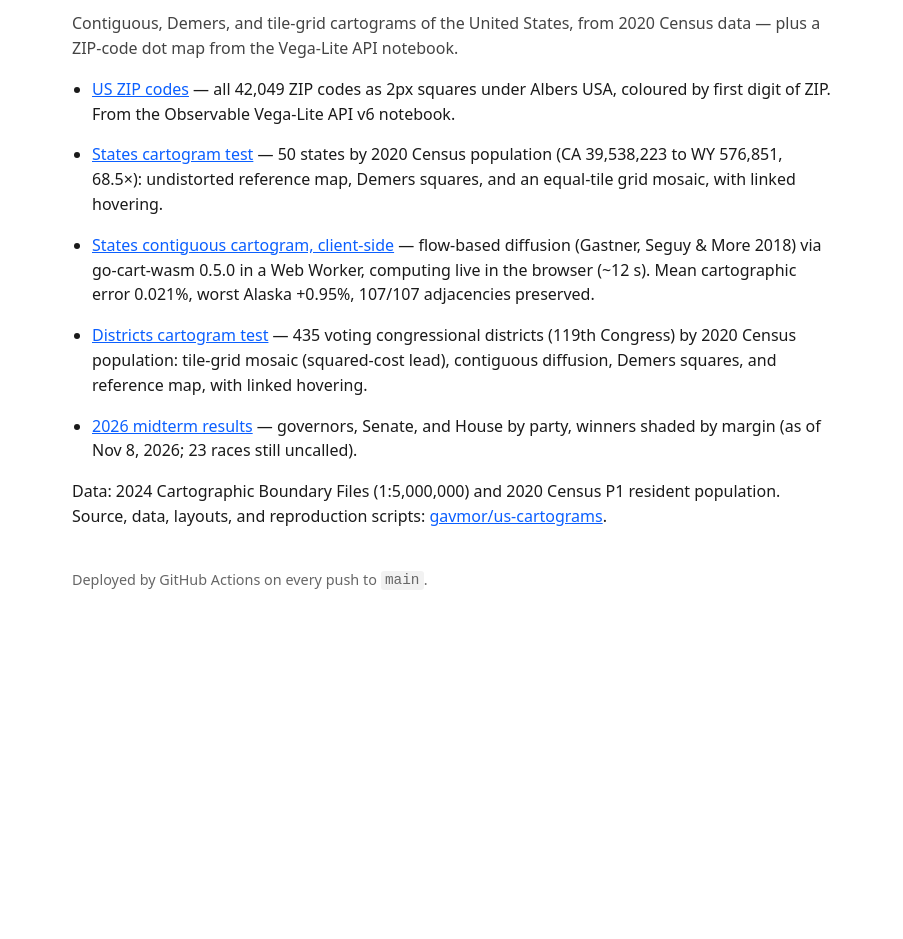
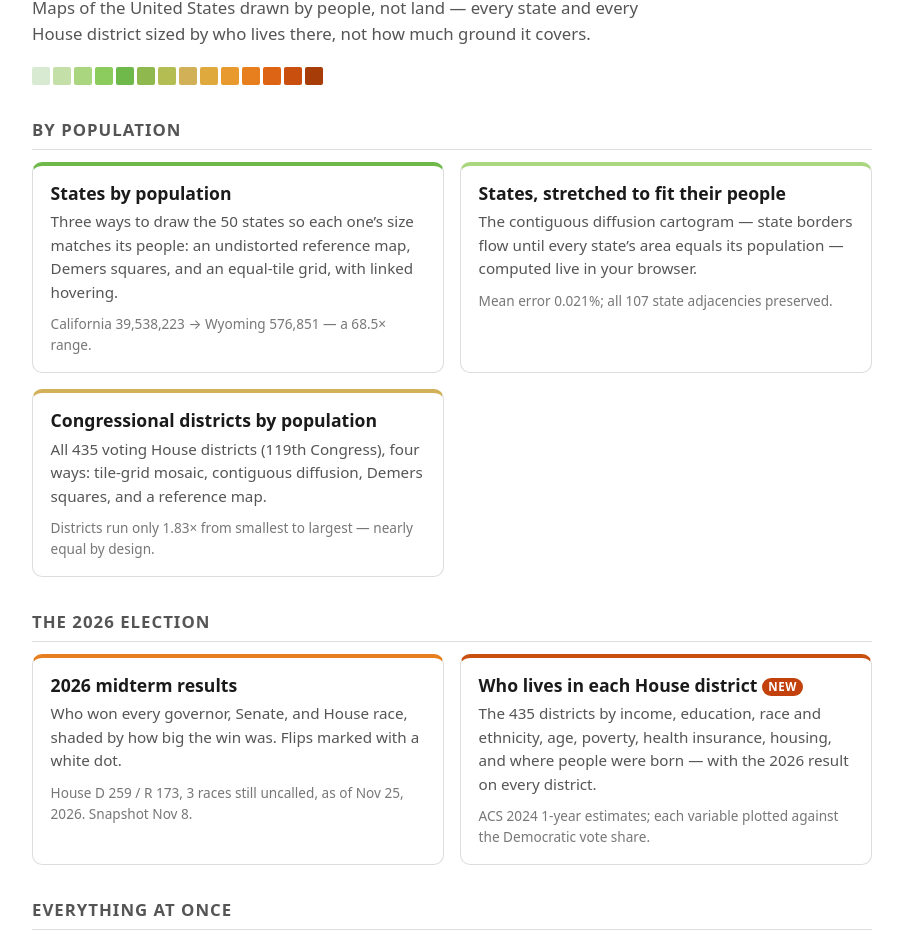
Before and after one commit to gavmor/us-cartograms, a plain HTML site: page pages/index.html in a window 1280 px wide. Shown: the part 87-1026 px from the top of the page, without its empty margins (188-1091 px from the left). Before the commit the page ends 800 px from the top, so only its background shows below. Drawn offline with Linux system fonts and the light colour scheme.

Commit message:
Index: grouped cards, green-orange identity, fresh facts
Plain link list -> grouped cards (By population / The 2026 election /
Everything at once) with the green-to-orange ramp, a New badge on the
demographics page, and corrected facts: midterms entry now reads House
D 259 / R 173 with 3 uncalled as of Nov 25 (was '23 races still
uncalled'), and the demographics page is listed.

```diff
--- a/pages/index.html
+++ b/pages/index.html
@@ -3,29 +3,86 @@
 <head>
 <meta charset="utf-8">
 <meta name="viewport" content="width=device-width, initial-scale=1">
-<title>US Cartograms in Vega-Lite</title>
+<title>US Cartograms — maps drawn by people, not land</title>
 <style>
-  body { font-family: system-ui, -apple-system, "Segoe UI", sans-serif; max-width: 760px; margin: 2.5rem auto; padding: 0 1.25rem; line-height: 1.55; color: #1a1a1a; }
-  h1 { font-size: 1.7rem; margin-bottom: 0.25rem; }
-  p.lede { color: #444; }
-  ul { padding-left: 1.25rem; }
-  li { margin: 1rem 0; }
-  a { color: #0b5fff; }
+  :root { --ink: #1a1a1a; --muted: #555; --line: #ddd; --accent: #c2410c; }
+  * { box-sizing: border-box; }
+  body { font-family: system-ui, -apple-system, "Segoe UI", sans-serif; max-width: 880px; margin: 0 auto; padding: 2.5rem 1.25rem 3rem; line-height: 1.55; color: var(--ink); }
+  header { margin-bottom: 2rem; }
+  h1 { font-size: 1.9rem; margin: 0 0 0.35rem; line-height: 1.2; }
+  p.lede { color: var(--muted); font-size: 1.05rem; margin: 0; max-width: 640px; }
+  .strip { display: flex; gap: 3px; margin: 1.25rem 0 0; }
+  .strip i { display: block; width: 18px; height: 18px; border-radius: 2px; }
+  h2 { font-size: 1.05rem; text-transform: uppercase; letter-spacing: 0.06em; color: var(--muted); margin: 2rem 0 0.75rem; border-bottom: 1px solid var(--line); padding-bottom: 0.35rem; }
+  .grid { display: grid; grid-template-columns: 1fr 1fr; gap: 1rem; }
+  @media (max-width: 640px) { .grid { grid-template-columns: 1fr; } }
+  .card { border: 1px solid var(--line); border-radius: 10px; padding: 1rem 1.1rem 1.05rem; background: #fff; border-top: 4px solid var(--bar, #86c05e); }
+  .card:hover { border-color: #bbb; box-shadow: 0 2px 10px rgba(0,0,0,0.07); }
+  .card h3 { margin: 0 0 0.35rem; font-size: 1.1rem; line-height: 1.3; }
+  .card h3 a { color: var(--ink); text-decoration: none; }
+  .card h3 a:hover { color: var(--accent); text-decoration: underline; }
+  .card p { margin: 0; color: var(--muted); font-size: 0.95rem; }
+  .card .meta { margin-top: 0.55rem; font-size: 0.85rem; color: #777; }
+  .badge { display: inline-block; font-size: 0.72rem; font-weight: 700; letter-spacing: 0.05em; text-transform: uppercase; color: #fff; background: var(--accent); border-radius: 999px; padding: 0.1em 0.55em; margin-left: 0.4em; vertical-align: 0.1em; }
+  footer { margin-top: 2.75rem; color: #666; font-size: 0.9rem; border-top: 1px solid var(--line); padding-top: 1rem; }
+  footer a { color: #0b5fff; }
   code { background: #f2f2f2; padding: 0.1em 0.3em; border-radius: 3px; }
-  footer { margin-top: 2.5rem; color: #666; font-size: 0.9rem; }
 </style>
 </head>
 <body>
-<h1>US Cartograms in Vega-Lite</h1>
-<p class="lede">Contiguous, Demers, and tile-grid cartograms of the United States, from 2020 Census data — plus a ZIP-code dot map from the Vega-Lite API notebook.</p>
-<ul>
-  <li><a href="zip-codes.html">US ZIP codes</a> — all 42,049 ZIP codes as 2px squares under Albers USA, coloured by first digit of ZIP. From the Observable Vega-Lite API v6 notebook.</li>
-  <li><a href="states-cartogram-test.html">States cartogram test</a> — 50 states by 2020 Census population (CA 39,538,223 to WY 576,851, 68.5×): undistorted reference map, Demers squares, and an equal-tile grid mosaic, with linked hovering.</li>
-  <li><a href="states-contiguous-cartogram.html">States contiguous cartogram, client-side</a> — flow-based diffusion (Gastner, Seguy &amp; More 2018) via go-cart-wasm 0.5.0 in a Web Worker, computing live in the browser (~12 s). Mean cartographic error 0.021%, worst Alaska +0.95%, 107/107 adjacencies preserved.</li>
-  <li><a href="districts-cartogram-test.html">Districts cartogram test</a> — 435 voting congressional districts (119th Congress) by 2020 Census population: tile-grid mosaic (squared-cost lead), contiguous diffusion, Demers squares, and reference map, with linked hovering.</li>
-  <li><a href="2026-midterms-cartogram.html">2026 midterm results</a> — governors, Senate, and House by party, winners shaded by margin (as of Nov 8, 2026; 23 races still uncalled).</li>
-</ul>
-<p>Data: 2024 Cartographic Boundary Files (1:5,000,000) and 2020 Census P1 resident population. Source, data, layouts, and reproduction scripts: <a href="https://github.com/gavmor/us-cartograms">gavmor/us-cartograms</a>.</p>
-<footer>Deployed by GitHub Actions on every push to <code>main</code>.</footer>
+<header>
+  <h1>US Cartograms</h1>
+  <p class="lede">Maps of the United States drawn by people, not land — every state and every House district sized by who lives there, not how much ground it covers.</p>
+  <div class="strip" aria-hidden="true">
+    <i style="background:#d9ead3"></i><i style="background:#c4e0a8"></i><i style="background:#a9d67e"></i><i style="background:#8ccb5e"></i><i style="background:#6fb84a"></i><i style="background:#8fb84e"></i><i style="background:#b3bd52"></i><i style="background:#d2b058"></i><i style="background:#e0a93e"></i><i style="background:#e89a2e"></i><i style="background:#e87f1f"></i><i style="background:#dd6415"></i><i style="background:#c94f0e"></i><i style="background:#a63d08"></i>
+  </div>
+</header>
+
+<h2>By population</h2>
+<div class="grid">
+  <div class="card" style="--bar:#6fb84a">
+    <h3><a href="states-cartogram-test.html">States by population</a></h3>
+    <p>Three ways to draw the 50 states so each one&rsquo;s size matches its people: an undistorted reference map, Demers squares, and an equal-tile grid, with linked hovering.</p>
+    <p class="meta">California 39,538,223 &rarr; Wyoming 576,851 — a 68.5&times; range.</p>
+  </div>
+  <div class="card" style="--bar:#a9d67e">
+    <h3><a href="states-contiguous-cartogram.html">States, stretched to fit their people</a></h3>
+    <p>The contiguous diffusion cartogram — state borders flow until every state&rsquo;s area equals its population — computed live in your browser.</p>
+    <p class="meta">Mean error 0.021%; all 107 state adjacencies preserved.</p>
+  </div>
+  <div class="card" style="--bar:#d2b058">
+    <h3><a href="districts-cartogram-test.html">Congressional districts by population</a></h3>
+    <p>All 435 voting House districts (119th Congress), four ways: tile-grid mosaic, contiguous diffusion, Demers squares, and a reference map.</p>
+    <p class="meta">Districts run only 1.83&times; from smallest to largest — nearly equal by design.</p>
+  </div>
+</div>
+
+<h2>The 2026 election</h2>
+<div class="grid">
+  <div class="card" style="--bar:#e87f1f">
+    <h3><a href="2026-midterms-cartogram.html">2026 midterm results</a></h3>
+    <p>Who won every governor, Senate, and House race, shaded by how big the win was. Flips marked with a white dot.</p>
+    <p class="meta">House D 259 / R 173, 3 races still uncalled, as of Nov 25, 2026. Snapshot Nov 8.</p>
+  </div>
+  <div class="card" style="--bar:#c94f0e">
+    <h3><a href="2026-house-districts-demographics.html">Who lives in each House district</a><span class="badge">New</span></h3>
+    <p>The 435 districts by income, education, race and ethnicity, age, poverty, health insurance, housing, and where people were born — with the 2026 result on every district.</p>
+    <p class="meta">ACS 2024 1-year estimates; each variable plotted against the Democratic vote share.</p>
+  </div>
+</div>
+
+<h2>Everything at once</h2>
+<div class="grid">
+  <div class="card" style="--bar:#8ccb5e">
+    <h3><a href="zip-codes.html">US ZIP codes</a></h3>
+    <p>All 42,049 ZIP codes as tiny squares under an Albers USA map, coloured by the first digit of the ZIP code.</p>
+    <p class="meta">From the Observable Vega-Lite API notebook.</p>
+  </div>
+</div>
+
+<footer>
+  <p>Data: 2020 Census P1 resident population and 2024 Cartographic Boundary Files (1:5,000,000); 2026 election results from Wikipedia, the AP, Ballotpedia, and Poliwave (snapshot Nov 8, 2026); demographics from the American Community Survey 2024 1-year estimates. Source, data, layouts, and reproduction scripts: <a href="https://github.com/gavmor/us-cartograms">gavmor/us-cartograms</a>.</p>
+  <p>Deployed by GitHub Actions on every push to <code>main</code>.</p>
+</footer>
 </body>
 </html>
```
